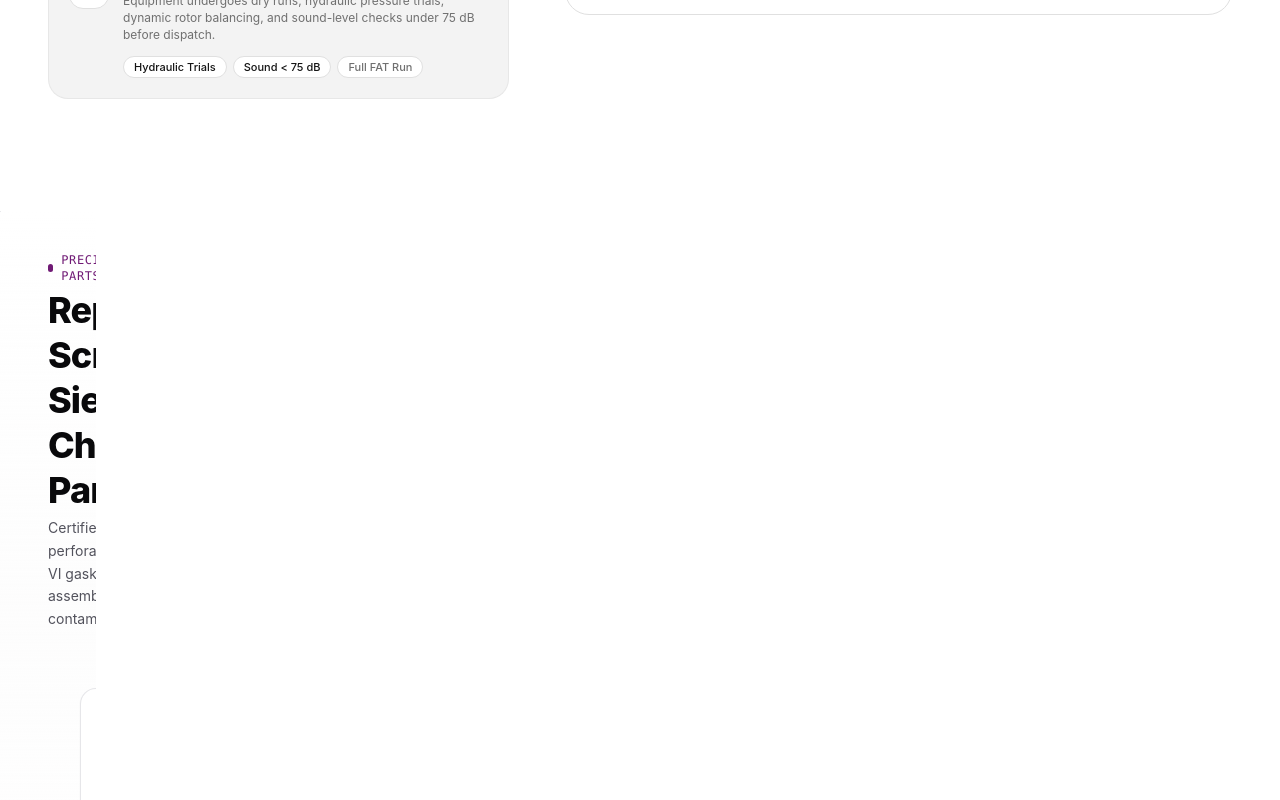
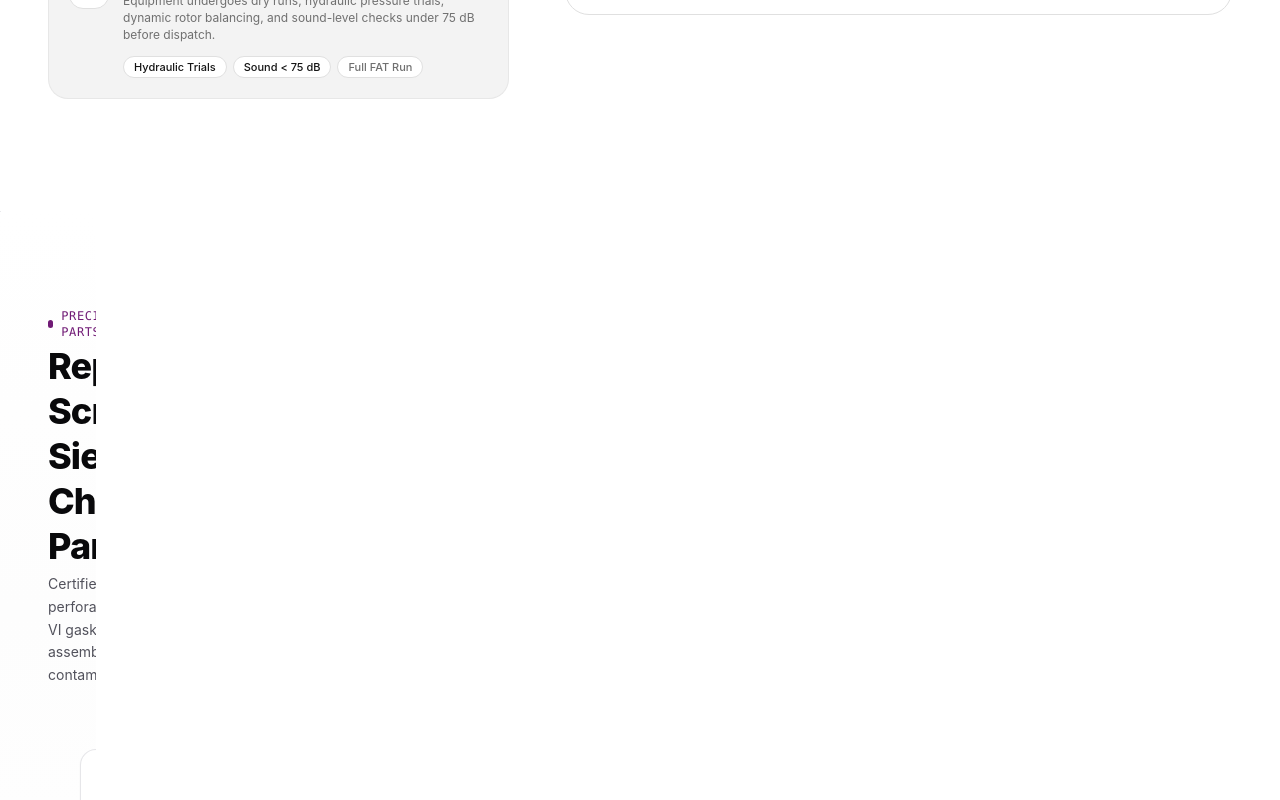
Before and after one commit to moazzam-07/metro-pharma, a Next.js app: page / in a window 1280 px wide. Shown: the part 10432-11232 px from the top of the page. Built offline with nearby package versions, Linux system fonts and the light colour scheme; a web font is replaced by a local one.

Commit message:
fix(spares): optimize vertical proportions for mobile viewport clearance

```diff
--- a/src/components/Spares.tsx
+++ b/src/components/Spares.tsx
@@ -303,11 +303,11 @@
       id="spares"
       className="relative w-full bg-white select-none border-t border-zinc-200/80"
     >
-      {/* Sticky Full-Viewport Horizontal Experience */}
-      <div className="h-[calc(100vh-4rem)] lg:h-screen w-full sticky top-16 lg:top-0 flex flex-col justify-between pt-4 sm:pt-6 lg:pt-10 pb-4 sm:pb-6 lg:pb-8 px-4 sm:px-8 lg:px-12 overflow-hidden bg-gradient-to-b from-white via-zinc-50/40 to-white">
+      {/* Pinned Full-Viewport Horizontal Experience with absolute Navbar clearance */}
+      <div className="h-screen w-full flex flex-col justify-between pt-20 sm:pt-24 lg:pt-24 pb-4 sm:pb-6 lg:pb-8 px-4 sm:px-8 lg:px-12 overflow-hidden bg-gradient-to-b from-white via-zinc-50/40 to-white">
 
         {/* Top Header Bar */}
-        <div className="max-w-7xl w-full mx-auto flex flex-col sm:flex-row sm:items-end justify-between gap-3 sm:gap-4 z-20 pb-3 sm:pb-4 border-b border-zinc-200/70">
+        <div className="max-w-7xl w-full mx-auto flex flex-col sm:flex-row sm:items-end justify-between gap-2 sm:gap-4 z-20 pb-3 sm:pb-4 border-b border-zinc-200/70 shrink-0">
           <div>
             <div className="flex items-center gap-2 mb-1">
               <span className="w-2 h-2 rounded-full bg-[#701a75]" />
@@ -331,14 +331,14 @@
         </div>
 
         {/* Central Moving Horizontal Track */}
-        <div className="relative w-full flex-1 flex items-center my-auto">
+        <div className="relative w-full flex-1 flex items-center my-auto overflow-visible">
           <div
             ref={wholeSliderRef}
-            className="flex items-center gap-10 sm:gap-14 lg:gap-16 pl-4 sm:pl-8 pr-16 sm:pr-24 will-change-transform"
+            className="flex items-center gap-8 sm:gap-14 lg:gap-16 pl-2 sm:pl-8 pr-16 sm:pr-24 will-change-transform"
           >
 
             {/* Lead-in Workshop Certification Card */}
-            <div className="w-[280px] sm:w-[320px] lg:w-[340px] shrink-0 bg-white border border-zinc-200/90 rounded-2xl p-5 sm:p-6 shadow-xs flex flex-col justify-between h-[340px] sm:h-[380px] relative overflow-hidden">
+            <div className="w-[260px] sm:w-[320px] lg:w-[340px] shrink-0 bg-white border border-zinc-200/90 rounded-2xl p-4 sm:p-6 shadow-xs flex flex-col justify-between h-[310px] sm:h-[370px] relative overflow-hidden">
               <div className="relative z-10">
                 <div className="flex items-center justify-between mb-4">
                   <span className="text-[10px] font-mono font-bold tracking-wider text-[#701a75] uppercase bg-[#701a75]/10 px-2.5 py-1 rounded-full border border-[#701a75]/20">
@@ -391,7 +391,7 @@
             </div>
 
             {/* Alternating Top/Bottom Pipeline Track */}
-            <div className="relative flex flex-col justify-between h-[420px] sm:h-[460px] min-w-[1500px] sm:min-w-[1750px] lg:min-w-[1900px]">
+            <div className="relative flex flex-col justify-between h-[360px] sm:h-[420px] lg:h-[460px] min-w-[1500px] sm:min-w-[1750px] lg:min-w-[1900px]">
 
               {/* Central Horizontal Axis Line */}
               <div className="w-full absolute left-0 top-1/2 -translate-y-1/2 flex items-center z-10 pointer-events-none">
@@ -410,7 +410,7 @@
               </div>
 
               {/* Top Row Cards */}
-              <div className="flex items-end justify-start gap-12 sm:gap-16 lg:gap-20 h-[190px] sm:h-[205px] z-20">
+              <div className="flex items-end justify-start gap-12 sm:gap-16 lg:gap-20 h-[165px] sm:h-[190px] lg:h-[205px] z-20">
                 {topToolingData.map((item, idx) => {
                   const Icon = item.icon;
                   return (
@@ -475,7 +475,7 @@
               </div>
 
               {/* Bottom Row Cards */}
-              <div className="flex items-start justify-start gap-12 sm:gap-16 lg:gap-20 h-[190px] sm:h-[205px] z-20 pl-24 sm:pl-32 lg:pl-36">
+              <div className="flex items-start justify-start gap-12 sm:gap-16 lg:gap-20 h-[165px] sm:h-[190px] lg:h-[205px] z-20 pl-20 sm:pl-32 lg:pl-36">
                 {bottomToolingData.map((item, idx) => {
                   const Icon = item.icon;
                   return (
```
